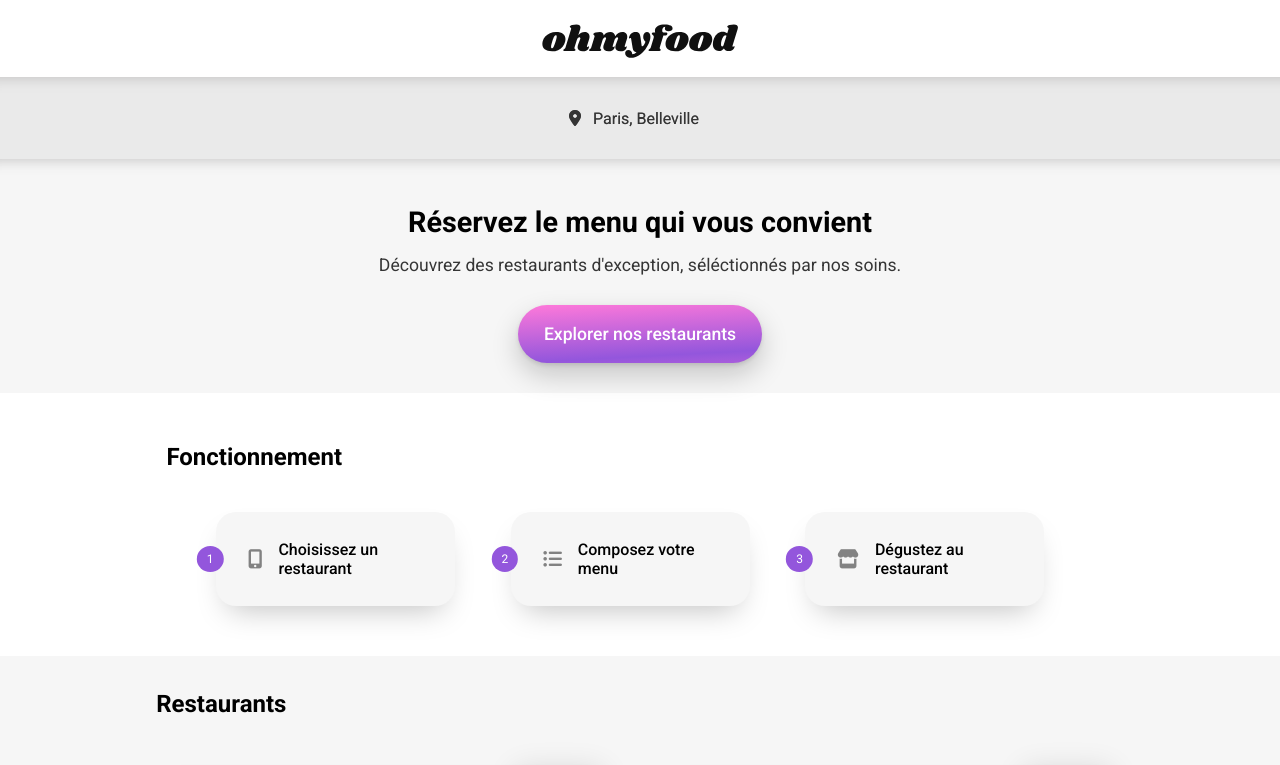
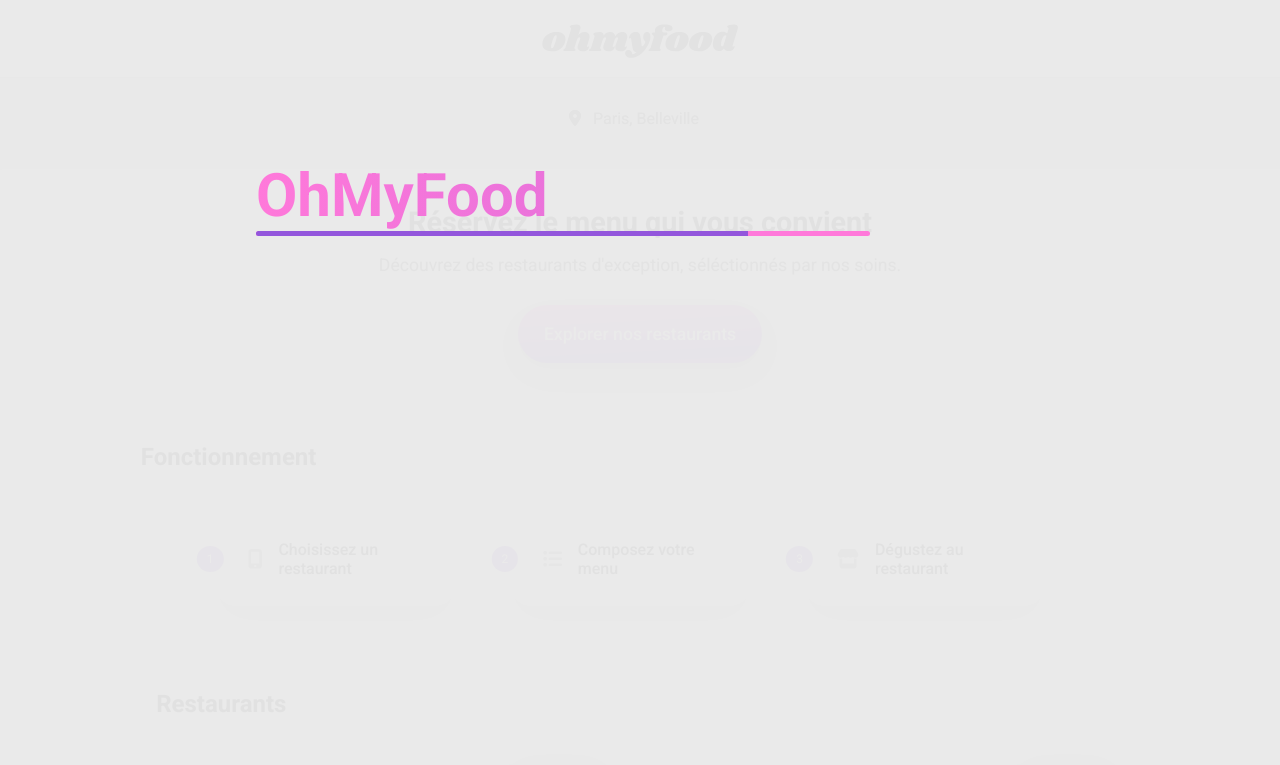
Before and after one commit to samaki8/Ohmyfood, a website: page index.html in a window 1280 px wide. Shown: the top 765 px of the page. Drawn offline with Linux system fonts and the light colour scheme; a web font is replaced by a local one.

Commit message:
loader v1
ajout loader v1 + correction title fonctionnement left

```diff
--- a/index.html
+++ b/index.html
@@ -21,19 +21,29 @@
     <script src="https://kit.fontawesome.com/e9ad2cc302.js" crossorigin="anonymous"></script>
 
     <!-- Custom CSS -->
+    <link rel="stylesheet" href="./sass/loader.css">
     <link rel="stylesheet" href="./sass/style.css">
-    <link rel="stylesheet" href="./sass/loader.css">
+
 
 </head>
 
 <body>
-    <section class="section">
-        <div class="loader" id="loader">
+    <section class="sectionloader" id="loader">
+        <div class="loader">
             <h2 class="titleloader">OhMyFood</h2>
             <div class="progress-bar"></div>
         </div>
+        <script type="text/javascript">
+            <!-- C'est le setTimeout que je vous parlais -->
+            var loadpage = setTimeout(loadpage, 6000);
+            function loadpage() {
+                document.getElementById('loader').style.display = 'none';
+                document.getElementById('page-content').style.display = 'block';
+
+            }
+        </script>
     </section>
-    <header class="header">
+    <header class="header" id="page-content">
         <button class="logo" onClick="window.location.reload();">
             <img id="top" src="./images/logo/ohmyfood@2x.svg" alt="logo-ohmyfood">
         </button>
@@ -170,14 +180,7 @@
             </nav>
         </div>
     </footer>
-    <script>
-        window.addEventListener("load", function () {
-            var loader = document.getElementById("loader");
-            loader.style.display = "none";  // cacher le loader
-            document.body.style.opacity = "1";  // afficher le contenu de la page
-        });
 
-    </script>
 </body>
 
 </html>
--- a/sass/loader.sass
+++ b/sass/loader.sass
@@ -1,46 +1,60 @@
+$font-title: "Shrikhand", cursive
+$text-desc: #353535
 $color-primary: #9356dc
 $color-secondary: #ff79da
-$font-title: "Shrikhand", cursive
+$color-tertiary: #99e2d0
+$shadow-card: rgba(0, 0, 0, 0.25) 0px 15px 30px -12px
 
-body
-    opacity: 0
-    transition: opacity .25s ease-in-out
-    background: color #000
+//body
+    //opacity: 0
+    //transition: opacity .25s ease-in-out
+    //background: color #000
 
-.loader
+.sectionloader
     position: fixed
-    left: 0
+    display: flex
+    justify-content: center
+    align-items: center
+    z-index: 9999
     top: 0
+    right: 0
+    bottom: 0
     width: 100%
     height: 100%
-    z-index: 9999
-    background: #fff
-    text-align: center
-    padding: 20px
+    background: #eaeaeaf6
 
-    >.titleloader
-        margin-bottom: 20px
-        padding: 0.4rem
-        font-family: $font-title
-        font-size: 3em
-        background: linear-gradient(90deg,$color-primary,$color-secondary, $color-primary)
-        background-size: 400%
-        animation: animate 6s linear infinite
+    > .loader
+        position: fixed
+        width: 60%
+        height: 60%
+       //display: inline-block
+        display: flex
+        vertical-align: middle
+        border-radius: 300px
+        >.titleloader
+            font-size: 60px
+            background: linear-gradient(270deg, $color-primary, $color-secondary)
+            background-size: 200% 200%
+            -webkit-background-clip: text
+            -webkit-text-fill-color: transparent
+            animation: gradient 5s ease-in-out infini
 
-    >.progress-bar
-        height: 20px
-        width: 100%
-        background-color: #f3f3f3
-        border-radius: 10px
-        overflow: hidden
-
-    &::before
-        content: ""
-        display: block
-        height: 100%
-        width: 0
-        background-color: #ff6347
-        animation: loading 2s linear infinite
+        >.progress-bar
+            height: 5px
+            width: 80%
+            background-color: #ff79da
+            border-radius: 10px
+            overflow: hidden
+            &::before
+                content: ""
+                display: block
+                height: 100%
+                width: 0
+                background-color: #9356dc
+                animation: loading 2s linear infinite
+                animation-delay: 1s
+                animation-fill-mode: both
+                animation-duration: 5s
 
 @keyframes loading
     0%
@@ -48,3 +62,20 @@ body
 
     100%
         width: 100%
+
+@keyframes animate
+    0%
+        background-position: 0%
+
+    100%
+        background-position: 400%
+
+@keyframes gradient
+    0%
+        background-position: 0% 50%
+
+    50%
+        background-position: 100% 50%
+
+    100%
+        background-position: 0% 50%
--- a/sass/style.scss
+++ b/sass/style.scss
@@ -122,7 +122,7 @@ $shadow-card: rgba(0, 0, 0, 0.25) 0px 15px 30px -12px;
         @media screen and (min-width: 720px) {
             display: flex;
             margin-top: 3.125rem;
-            margin-left: 13%;
+            margin-left: 11%;
             margin-bottom: 1.563rem;
         }
     }
```
Also changed, not shown: css/load.txt (added, +46 -0 lines), package.json (added, +7 -0 lines), sass/loader.css, sass/style.css, 2 other files.
